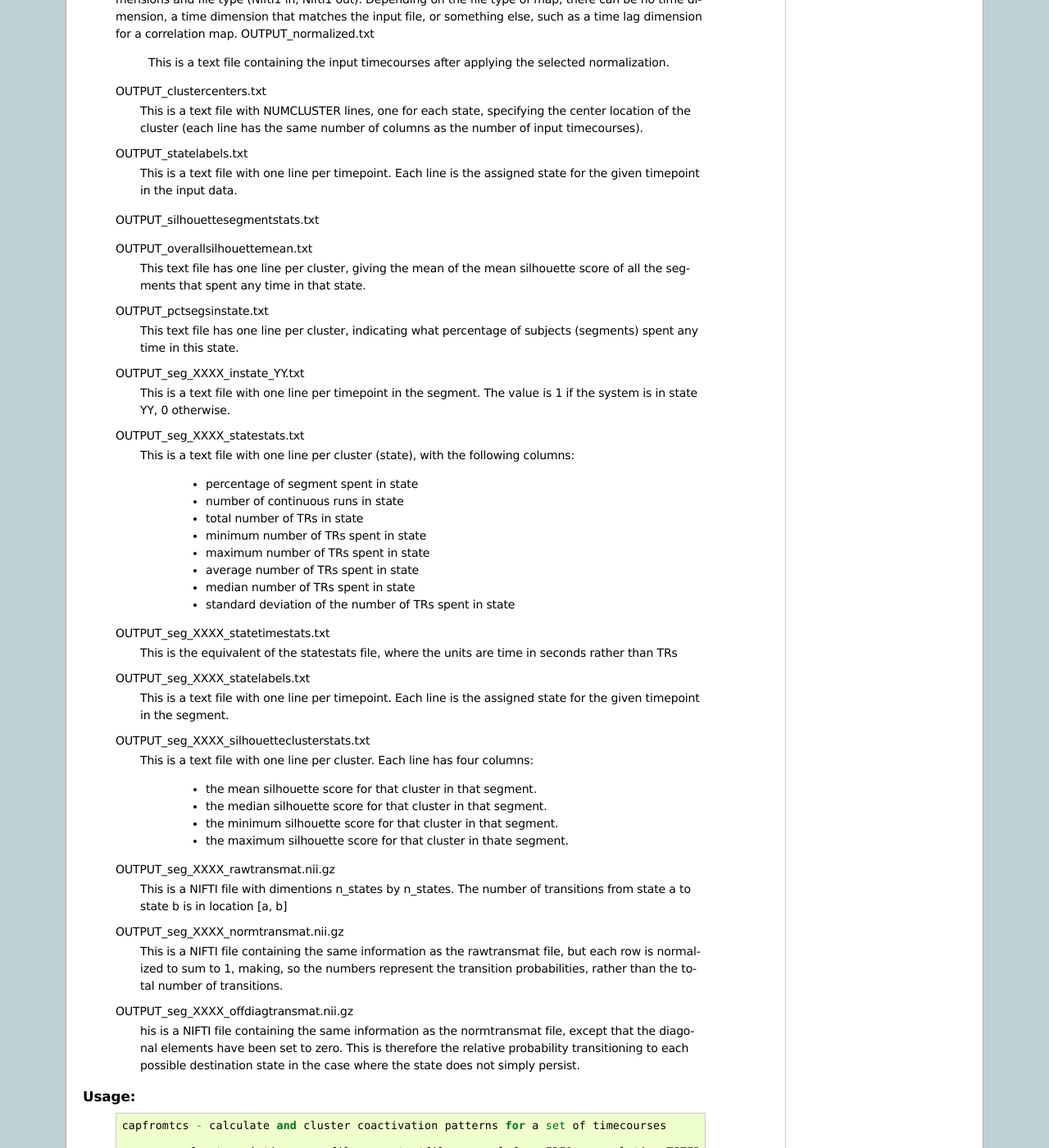
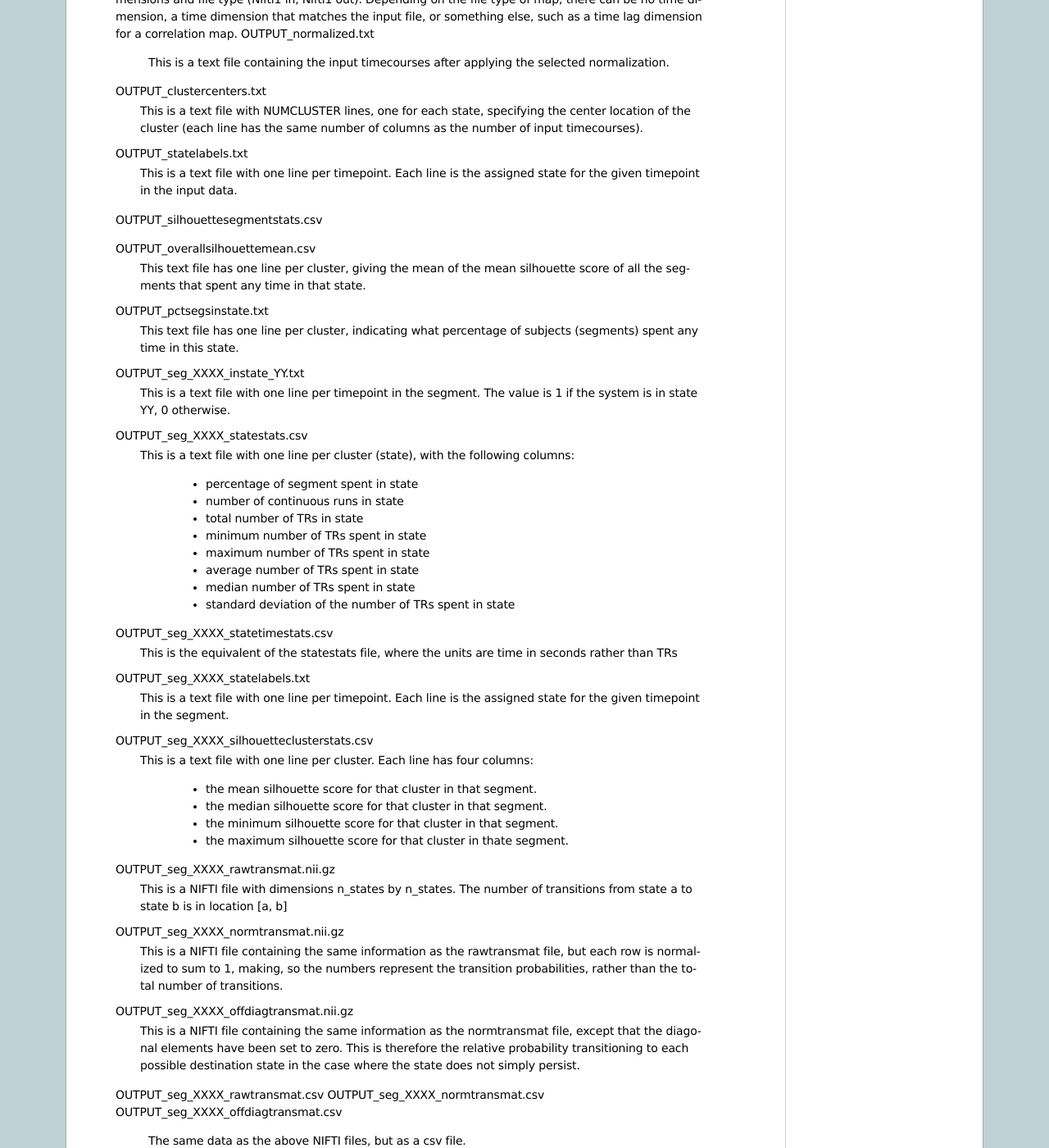
Before and after one commit to bbfrederick/capcalc, a Sphinx documentation site: the page built from docs/index.rst, in a window 1280 px wide and 1400 px high, scrolled down 954 px. Shown: the whole window at 82% size. Built offline with Sphinx 7.4.7, drawn with Linux system fonts in a browser that asks for light colours.

Commit message:
Changed many output text files to csv, added headers, verified transmat orientations

```diff
--- a/docs/index.rst
+++ b/docs/index.rst
@@ -58,9 +58,9 @@ Outputs:
 	OUTPUT_statelabels.txt
 	    This is a text file with one line per timepoint.  Each line is the assigned state for the given timepoint in the input data.
 
-	OUTPUT_silhouettesegmentstats.txt
+	OUTPUT_silhouettesegmentstats.csv
 
-	OUTPUT_overallsilhouettemean.txt
+	OUTPUT_overallsilhouettemean.csv
             This text file has one line per cluster, giving the mean of the mean silhouette score of all the segments that spent any time in that state.
 
 	OUTPUT_pctsegsinstate.txt
@@ -69,7 +69,7 @@ Outputs:
 	OUTPUT_seg_XXXX_instate_YY.txt
 	    This is a text file with one line per timepoint in the segment.  The value is 1 if the system is in state YY, 0 otherwise.
 
-	OUTPUT_seg_XXXX_statestats.txt
+	OUTPUT_seg_XXXX_statestats.csv
 	    This is a text file with one line per cluster (state), with the following columns:
 
                 * percentage of segment spent in state
@@ -81,13 +81,13 @@ Outputs:
                 * median number of TRs spent in state
                 * standard deviation of the number of TRs spent in state
 
-	OUTPUT_seg_XXXX_statetimestats.txt
+	OUTPUT_seg_XXXX_statetimestats.csv
 	    This is the equivalent of the statestats file, where the units are time in seconds rather than TRs
 
 	OUTPUT_seg_XXXX_statelabels.txt
 	    This is a text file with one line per timepoint.  Each line is the assigned state for the given timepoint in the segment.
 
-	OUTPUT_seg_XXXX_silhouetteclusterstats.txt
+	OUTPUT_seg_XXXX_silhouetteclusterstats.csv
 	    This is a text file with one line per cluster.  Each line has four columns:
 
 	        * the mean silhouette score for that cluster in that segment.
@@ -96,15 +96,19 @@ Outputs:
 		* the maximum silhouette score for that cluster in thate segment.
 
 	OUTPUT_seg_XXXX_rawtransmat.nii.gz
-	    This is a NIFTI file with dimentions n_states by n_states.  The number of transitions from state a to state b is in location [a, b]
+	    This is a NIFTI file with dimensions n_states by n_states.  The number of transitions from state a to state b is in location [a, b]
 
 	OUTPUT_seg_XXXX_normtransmat.nii.gz
 	    This is a NIFTI file containing the same information as the rawtransmat file, but each row is normalized to sum to 1, making, so the numbers represent the transition probabilities, rather than the total number of transitions.
 
 	OUTPUT_seg_XXXX_offdiagtransmat.nii.gz
-	    his is a NIFTI file containing the same information as the normtransmat file, except that the diagonal elements have been set to zero.  This is therefore the relative probability transitioning to each possible destination state in the case where the state does not simply persist.
+	    This is a NIFTI file containing the same information as the normtransmat file, except that the diagonal elements have been set to zero.  This is therefore the relative probability transitioning to each possible destination state in the case where the state does not simply persist.
 
 
+	OUTPUT_seg_XXXX_rawtransmat.csv
+	OUTPUT_seg_XXXX_normtransmat.csv
+	OUTPUT_seg_XXXX_offdiagtransmat.csv
+            The same data as the above NIFTI files, but as a csv file.
 Usage:
 ^^^^^^
 
```
Also changed, not shown: 2 other files.
